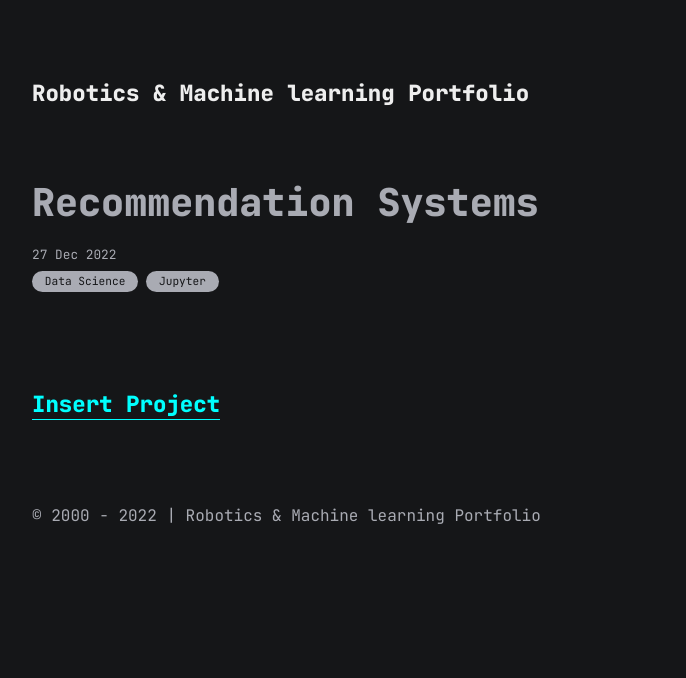
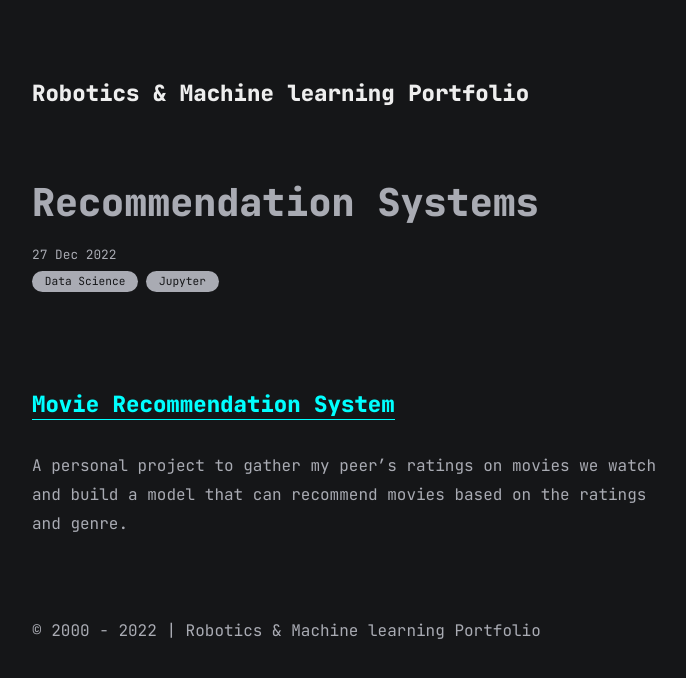
Before and after one commit to jeongwoongc/jeongwoongc.github.io, a Jekyll site: the page built from all_collections/_posts/2022-12-27-recommendation-systems.md, in a window 1280 px wide. Shown: the top 678 px of the page, without its empty margins (283-969 px from the left). Built offline with Jekyll 4.4.1, drawn with Linux system fonts in a browser that asks for light colours.

Commit message:
Recommendation movies NB link update

```diff
--- a/all_collections/_posts/2022-12-27-recommendation-systems.md
+++ b/all_collections/_posts/2022-12-27-recommendation-systems.md
@@ -5,4 +5,6 @@ date: 2022-12-27
 categories: [Data Science, Jupyter ]
 ---
 
-#### [Insert Project](https://github.com/jeongwoongc/jeongwoongc.github.io)
+#### [Movie Recommendation System](https://nbviewer.org/github/jeongwoongc/jeongwoongc.github.io/blob/1e755ebf558d308b8c1a1f3c4b480594fd7823a9/all_collections/JupyterNBs/Recommendation_Movies/Recommendation.ipynb)
+
+A personal project to gather my peer's ratings on movies we watch and build a model that can recommend movies based on the ratings and genre.
```
